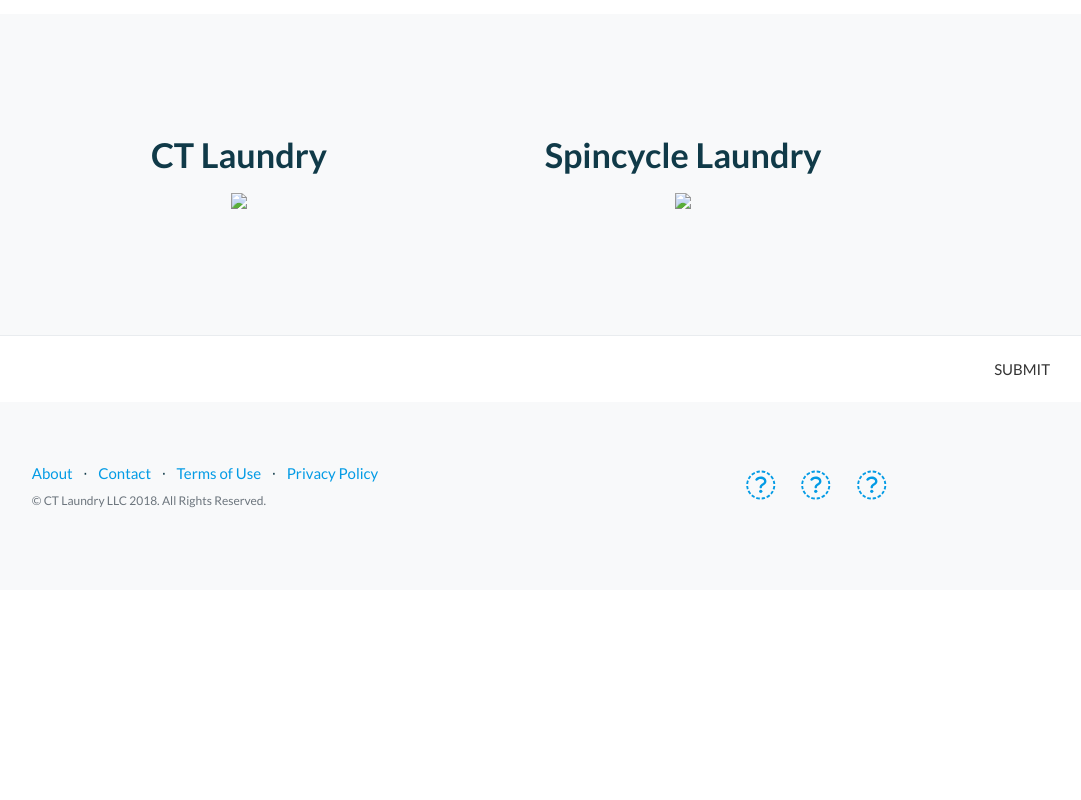
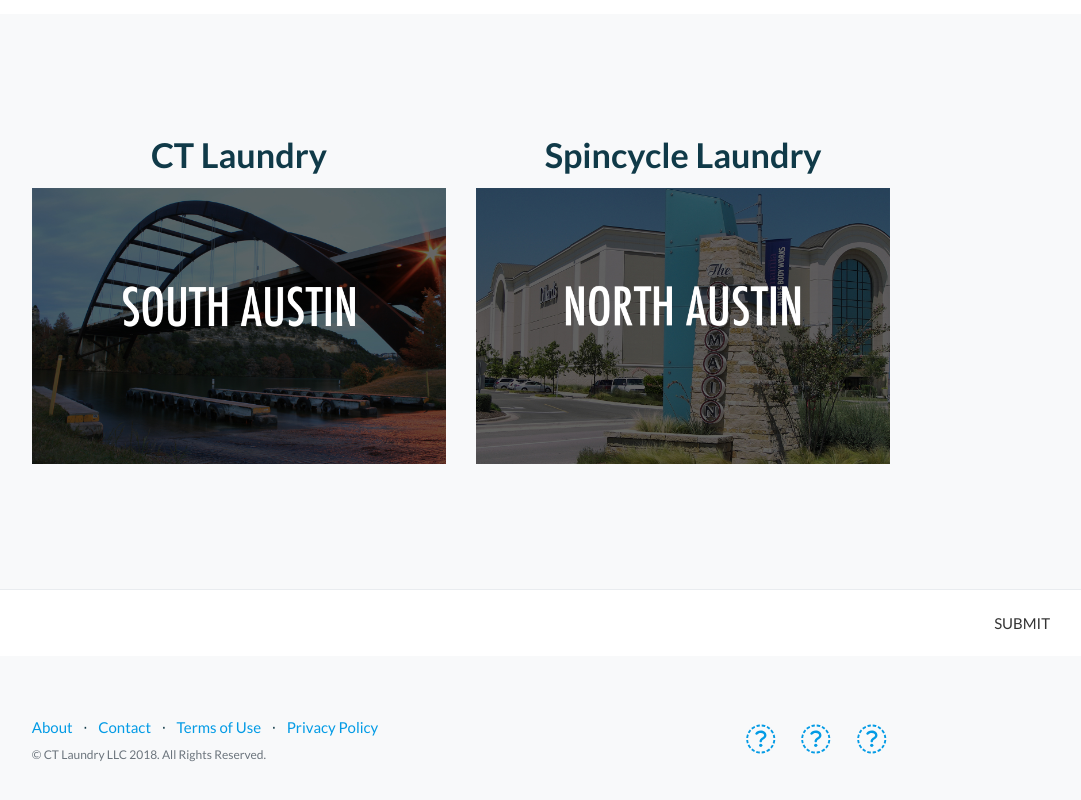
Before and after one commit to dtn601/ctlaundryatx, a website: page index.html in a window 1280 px wide. Shown: the part 2349-3149 px from the top of the page, without its empty margins (179-1260 px from the left). Before the commit the page ends 2939 px from the top, so only its background shows below. Drawn offline with nearby package versions, Linux system fonts and the light colour scheme; files that its build step writes are made by us from their sources; the site is published under a folder, as on GitHub Pages, so addresses that start at the root find nothing.

Commit message:
fixing broken img links

```diff
--- a/index.html
+++ b/index.html
@@ -173,7 +173,7 @@
               <h4>CT Laundry</h4>
                   <div class="center-align">
                       <a href="#CTModal" id="btn-ctlaundry" class="modal-trigger">
-                        <img class="locationimg" src="/img/southaustin.jpg">
+                        <img class="locationimg" src="./img/southaustin.jpg">
                       </a>
                   </div>
           </div>
@@ -181,7 +181,7 @@
               <h4>Spincycle Laundry</h4>
                   <div class="center-align">
                       <a href="#SpinCycleModal" id="btn-spincyclelaundry" class="modal-trigger">
-                        <img class="locationimg" src="/img/northaustin.jpg">
+                        <img class="locationimg" src="./img/northaustin.jpg">
                       </a>
                   </div>
           </div>
```
